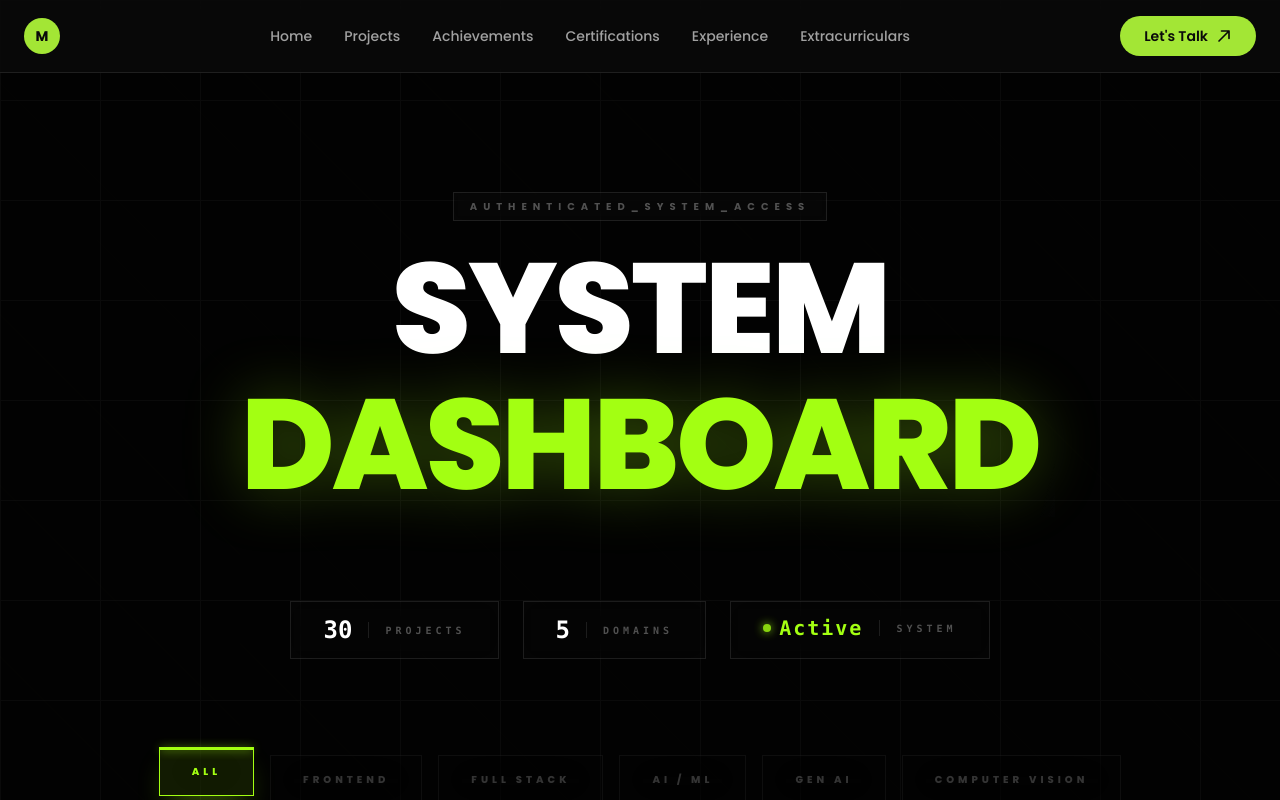
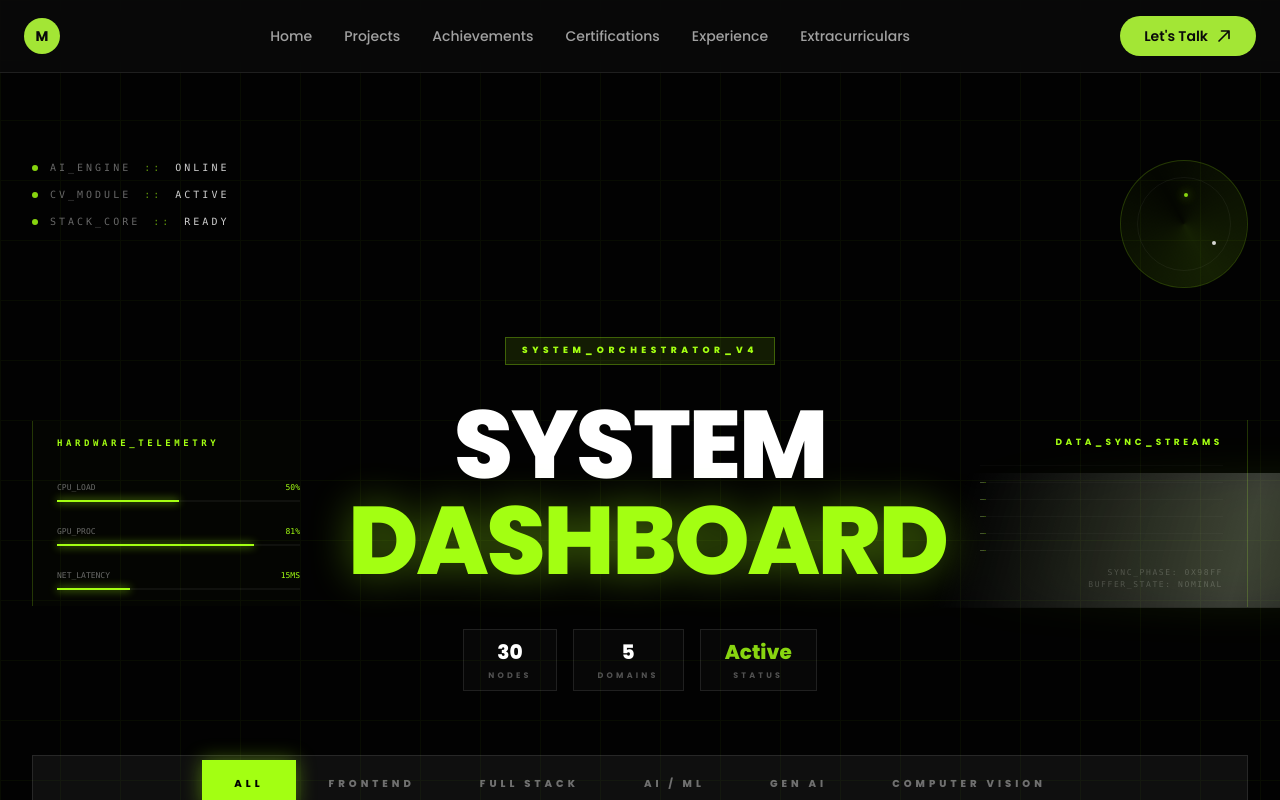
Before and after one commit to madhumithadasarathy/madhumitha_portfolio, a React (Vite) app: page /projects in a window 1280 px wide. Both pictures are taken after a click on the button "SKIP_LAUNCH". Shown: the top 800 px of the page. Built offline with nearby package versions, Linux system fonts and the light colour scheme.

Commit message:
feat: add HeroSection component with animated telemetry, radar, and data stream visualizations

```diff
--- a/src/components/HeroSection.jsx
+++ b/src/components/HeroSection.jsx
@@ -1,159 +1,171 @@
 import React, { useEffect, useState } from 'react';
 import anime from 'animejs';
 
-const SystemFeed = () => (
-  <div className="flex flex-col gap-6 font-mono opacity-20 select-none pointer-events-none">
-    {[
-      { label: 'AI_ENGINE', status: 'ONLINE' },
-      { label: 'CV_MODULE', status: 'SYNCED' },
-      { label: 'STACK_CORE', status: 'ACTIVE' }
-    ].map((item, i) => (
-      <div key={i} className="flex items-center gap-4 animate-[flicker_5s_infinite]" style={{ animationDelay: `${i * 0.8}s` }}>
-        <div className="w-1.5 h-1.5 bg-[#A3FF12] rounded-full animate-pulse shadow-[0_0_8px_rgba(163,255,18,0.5)]" />
-        <div className="text-[10px] tracking-[0.4em] text-white">
-          {item.label} <span className="text-[#A3FF12]/40 mx-2">→</span> <span className="text-[#A3FF12]">{item.status}</span>
+const Telemetry = () => {
+  const [data, setData] = useState({ cpu: 45, gpu: 72, latency: 14 });
+
+  useEffect(() => {
+    const interval = setInterval(() => {
+      setData({
+        cpu: Math.floor(40 + Math.random() * 15),
+        gpu: Math.floor(65 + Math.random() * 20),
+        latency: Math.floor(10 + Math.random() * 8)
+      });
+    }, 1500);
+    return () => clearInterval(interval);
+  }, []);
+
+  return (
+    <div className="flex flex-col gap-6 font-mono border-l border-[#A3FF12]/20 pl-6 py-4 bg-[#A3FF12]/[0.01]">
+      <div className="text-[9px] text-[#A3FF12] tracking-[0.4em] mb-2 font-bold uppercase">Hardware_Telemetry</div>
+      {[
+        { label: 'CPU_LOAD', val: data.cpu, unit: '%' },
+        { label: 'GPU_PROC', val: data.gpu, unit: '%' },
+        { label: 'NET_LATENCY', val: data.latency, unit: 'ms' }
+      ].map(stat => (
+        <div key={stat.label}>
+          <div className="flex justify-between text-[8px] text-white/40 mb-1.5 uppercase">
+            <span>{stat.label}</span>
+            <span className="text-[#A3FF12]">{stat.val}{stat.unit}</span>
+          </div>
+          <div className="h-[2px] bg-white/5 w-full relative">
+            <div className="h-full bg-[#A3FF12] transition-all duration-1000 shadow-[0_0_8px_#A3FF12]" style={{ width: `${stat.unit === '%' ? stat.val : (stat.val / 50) * 100}%` }} />
+          </div>
         </div>
+      ))}
+    </div>
+  );
+};
+
+const DataStreams = () => (
+  <div className="flex flex-col gap-4 w-full opacity-30">
+    {[...Array(6)].map((_, i) => (
+      <div key={i} className="h-px bg-white/10 w-full relative overflow-hidden">
+        <div className="absolute top-1/2 -translate-y-1/2 w-1.5 h-1.5 bg-[#A3FF12] rounded-full animate-[stream_3s_linear_infinite]"
+             style={{ animationDelay: `${i * 0.5}s` }} />
+        <div className="absolute top-1/2 -translate-y-1/2 w-1 h-1 bg-white rounded-full animate-[stream_4s_linear_infinite]"
+             style={{ animationDelay: `${i * 0.7}s`, opacity: 0.5 }} />
       </div>
     ))}
-    <div className="h-px w-24 bg-gradient-to-r from-white/20 to-transparent mt-4" />
-    <div className="text-[8px] text-white/10 tracking-[0.2em] leading-relaxed">
-      AUTO_SYNC: OK <br/>
-      LATENCY: 12ms
-    </div>
   </div>
 );
 
-const MinimalRadar = () => (
-  <div className="relative w-48 h-48 opacity-[0.15] pointer-events-none">
-    <div className="absolute inset-0 border border-white/20 rounded-full" />
-    <div className="absolute inset-8 border border-white/10 rounded-full" />
-    <div className="absolute inset-16 border border-white/5 rounded-full" />
-
-    {/* Sweep Animation */}
-    <div className="absolute inset-0 rounded-full animate-[spin_8s_linear_infinite]"
-         style={{ background: 'conic-gradient(from 0deg, transparent 0%, rgba(163,255,18,0.2) 50%, transparent 100%)' }} />
-
-    {/* Pulsing points */}
-    <div className="absolute top-1/4 right-1/4 w-1.5 h-1.5 bg-[#A3FF12] rounded-full animate-pulse shadow-[0_0_10px_#A3FF12]" />
-    <div className="absolute bottom-1/3 left-1/4 w-1.5 h-1.5 bg-white rounded-full animate-pulse shadow-[0_0_10px_#fff]" style={{ animationDelay: '2s' }} />
-
-    <div className="absolute top-1/2 left-1/2 -translate-x-1/2 -translate-y-1/2 text-[8px] text-white/20 font-bold tracking-[0.5em] uppercase">
-      Scan
-    </div>
+const Radar = () => (
+  <div className="relative w-32 h-32 border border-[#A3FF12]/20 rounded-full flex items-center justify-center bg-[#A3FF12]/[0.02]">
+    <div className="absolute inset-0 rounded-full animate-[spin_5s_linear_infinite]"
+         style={{ background: 'conic-gradient(from 0deg, transparent 0%, rgba(163,255,18,0.1) 50%, transparent 100%)' }} />
+    <div className="absolute inset-4 border border-white/5 rounded-full" />
+    <div className="absolute top-1/4 left-1/2 w-1 h-1 bg-[#A3FF12] rounded-full animate-pulse shadow-[0_0_10px_#A3FF12]" />
+    <div className="absolute bottom-1/3 right-1/4 w-1 h-1 bg-white rounded-full animate-pulse" />
   </div>
 );
 
 const HeroSection = ({ categories, activeCategory, onFilterChange }) => {
   useEffect(() => {
-    // Count-up animation with completion pulse
-    const metrics = document.querySelectorAll('.metric-count');
-    metrics.forEach(m => {
-      const val = m.getAttribute('data-val');
-      if (val) {
-        anime({
-          targets: m,
-          innerHTML: [0, val],
-          round: 1,
-          easing: 'easeOutExpo',
-          duration: 2500,
-          delay: 700,
-          complete: () => {
-            // Pulse the parent capsule
-            anime({
-              targets: m.closest('.metric-capsule'),
-              borderColor: ['rgba(255,255,255,0.1)', '#A3FF12', 'rgba(255,255,255,0.1)'],
-              boxShadow: ['0 0 0px rgba(163,255,18,0)', '0 0 20px rgba(163,255,18,0.2)', '0 0 0px rgba(163,255,18,0)'],
-              duration: 1000,
-              easing: 'easeInOutQuad'
-            });
-          }
-        });
-      }
+    anime({
+      targets: '.metric-val',
+      innerHTML: [0, (el) => el.getAttribute('data-val')],
+      round: 1,
+      easing: 'easeOutExpo',
+      duration: 2000,
+      delay: 500
     });
   }, []);
 
   return (
-    <section className="relative pt-48 pb-28 px-6 overflow-hidden border-b border-white/5">
-      {/* BACKGROUND ELEMENTS */}
-      <div className="absolute inset-0 pointer-events-none opacity-[0.03]"
-           style={{ backgroundImage: 'linear-gradient(rgba(255,255,255,1) 1px, transparent 1px), linear-gradient(90deg, rgba(255,255,255,1) 1px, transparent 1px)', backgroundSize: '100px 100px' }} />
+    <section className="relative pt-40 pb-20 px-8 overflow-hidden border-b border-white/5">
+      {/* Background Grids */}
+      <div className="absolute inset-0 pointer-events-none opacity-[0.04]"
+           style={{ backgroundImage: 'linear-gradient(rgba(163,255,18,1) 1px, transparent 1px), linear-gradient(90deg, rgba(163,255,18,1) 1px, transparent 1px)', backgroundSize: '60px 60px' }} />
 
-      {/* Diagonal Scanlines */}
-      <div className="absolute inset-0 pointer-events-none opacity-10 animate-[scanlines_40s_linear_infinite]"
-           style={{ backgroundImage: 'repeating-linear-gradient(45deg, transparent, transparent 120px, rgba(163,255,18,0.05) 120px, rgba(163,255,18,0.05) 121px)' }} />
+      <div className="max-w-[1600px] mx-auto relative z-10">
 
-      <div className="max-w-7xl mx-auto relative z-10 flex flex-col items-center">
-
-        {/* PERIPHERAL LAYOUT (SIT AT THE EDGES) */}
-        <div className="absolute top-0 left-0 hidden 2xl:block">
-          <SystemFeed />
-        </div>
-        <div className="absolute top-0 right-0 hidden 2xl:block">
-          <MinimalRadar />
+        {/* TOP ZONE: STATUS & RADAR */}
+        <div className="flex justify-between items-start mb-12">
+          <div className="flex flex-col gap-3 font-mono">
+            {[
+              { label: 'AI_ENGINE', status: 'ONLINE' },
+              { label: 'CV_MODULE', status: 'ACTIVE' },
+              { label: 'STACK_CORE', status: 'READY' }
+            ].map(s => (
+              <div key={s.label} className="flex items-center gap-3">
+                <div className="w-1.5 h-1.5 bg-[#A3FF12] rounded-full animate-pulse" />
+                <span className="text-[10px] text-white/40 tracking-[0.3em] uppercase">
+                  {s.label} <span className="text-[#A3FF12]/60 mx-1">::</span> <span className="text-white/80">{s.status}</span>
+                </span>
+              </div>
+            ))}
+          </div>
+          <Radar />
         </div>
 
-        {/* PRIMARY FOCUS: CENTER TITLE */}
-        <div className="text-center mb-16 animate-[breathe_10s_easeInOutSine_infinite]">
-          <div className="inline-block mb-6 px-4 py-1.5 border border-white/10 bg-white/[0.02] text-[10px] text-white/30 tracking-[0.6em] uppercase font-bold backdrop-blur-sm">
-            Authenticated_System_Access
+        <div className="grid grid-cols-1 lg:grid-cols-12 gap-12 items-center mb-16">
+
+          {/* LEFT SIDE: TELEMETRY */}
+          <div className="hidden lg:block lg:col-span-3">
+            <Telemetry />
           </div>
-          <h1 className="text-6xl md:text-9xl font-black tracking-tight uppercase leading-none select-none">
-            <span className="text-white">System</span><br/>
-            <span className="relative text-[#A3FF12] drop-shadow-[0_0_30px_rgba(163,255,18,0.3)] overflow-hidden inline-block py-2 px-4">
-              Dashboard
-              {/* Subtle Shimmer Sweep */}
-              <div className="absolute inset-0 bg-gradient-to-r from-transparent via-white/20 to-transparent -translate-x-full animate-[shimmer_6s_infinite] pointer-events-none" />
-            </span>
-          </h1>
+
+          {/* CENTER: CORE PANEL */}
+          <div className="col-span-1 lg:col-span-6 text-center">
+            <div className="inline-block px-4 py-1.5 bg-[#A3FF12]/10 border border-[#A3FF12]/30 text-[9px] text-[#A3FF12] font-black tracking-[0.5em] uppercase mb-8">
+              System_Orchestrator_V4
+            </div>
+            <h1 className="text-6xl md:text-8xl font-black tracking-tight uppercase leading-none select-none mb-10">
+              <span className="text-white">System</span><br/>
+              <span className="relative text-[#A3FF12] drop-shadow-[0_0_20px_rgba(163,255,18,0.4)]">
+                Dashboard
+                <div className="absolute inset-0 bg-gradient-to-r from-transparent via-white/20 to-transparent -translate-x-full animate-[shimmer_5s_infinite] pointer-events-none" />
+              </span>
+            </h1>
+
+            {/* METRICS STRIP */}
+            <div className="flex justify-center gap-4">
+              {[
+                { label: 'Nodes', val: 30 },
+                { label: 'Domains', val: 5 },
+                { label: 'Status', val: 'Active' }
+              ].map((m, i) => (
+                <div key={i} className="flex flex-col items-center px-6 py-2 border border-white/10 bg-white/[0.02]">
+                  {typeof m.val === 'number' ? (
+                    <span className="metric-val text-xl font-black text-white" data-val={m.val}>0</span>
+                  ) : (
+                    <span className="text-xl font-black text-[#A3FF12] animate-pulse">{m.val}</span>
+                  )}
+                  <span className="text-[8px] text-white/30 uppercase tracking-[0.4em] font-bold mt-1">{m.label}</span>
+                </div>
+              ))}
+            </div>
+          </div>
+
+          {/* RIGHT SIDE: DATA STREAMS */}
+          <div className="hidden lg:block lg:col-span-3">
+            <div className="border-r border-[#A3FF12]/20 pr-6 py-4">
+              <div className="text-[9px] text-[#A3FF12] tracking-[0.4em] mb-4 font-bold uppercase text-right">Data_Sync_Streams</div>
+              <DataStreams />
+              <div className="mt-4 text-[8px] text-white/20 uppercase tracking-[0.2em] font-mono text-right">
+                Sync_Phase: 0x98FF <br/>
+                Buffer_State: Nominal
+              </div>
+            </div>
+          </div>
+
         </div>
 
-        {/* METRICS STRIP (SLEEK CAPSULE BLOCKS) */}
-        <div className="flex flex-wrap justify-center gap-6 mb-24">
-          {[
-            { label: 'Projects', val: 30 },
-            { label: 'Domains', val: 5 },
-            { label: 'System', val: 'Active' }
-          ].map((m, i) => (
-            <div key={i} className="metric-capsule group px-8 py-3 border border-white/10 bg-white/[0.01] backdrop-blur-md transition-all duration-700 hover:border-white/20">
-               <div className="flex items-center gap-4 font-mono">
-                  {typeof m.val === 'number' ? (
-                    <span className="metric-count text-white text-2xl font-black group-hover:text-[#A3FF12] transition-colors" data-val={m.val}>0</span>
-                  ) : (
-                    <div className="flex items-center gap-2">
-                      <div className="w-2 h-2 bg-[#A3FF12] rounded-full animate-pulse shadow-[0_0_10px_#A3FF12]" />
-                      <span className="text-[#A3FF12] text-xl font-black tracking-widest">{m.val}</span>
-                    </div>
-                  )}
-                  <div className="w-px h-4 bg-white/10" />
-                  <span className="text-[10px] text-white/30 uppercase tracking-[0.4em] font-bold group-hover:text-white/50 transition-colors">{m.label}</span>
-               </div>
-            </div>
-          ))}
-        </div>
-
-        {/* TACTILE SYSTEM TOGGLES */}
-        <div className="flex flex-wrap justify-center gap-4">
+        {/* BOTTOM: CONTROL PANEL (FILTERS) */}
+        <div className="flex flex-wrap justify-center gap-px bg-white/5 border border-white/10 p-1">
           {categories.map((category) => (
             <button
               key={category}
               onClick={() => onFilterChange(category)}
               className={`
-                group relative px-8 py-4 text-[10px] font-black uppercase tracking-[0.4em] transition-all duration-500
-                active:scale-95
+                px-8 py-4 text-[10px] font-black uppercase tracking-[0.4em] transition-all duration-300
                 ${activeCategory === category
-                  ? 'text-[#A3FF12] border-[#A3FF12] bg-[#A3FF12]/10 shadow-[0_15px_30px_-10px_rgba(163,255,18,0.4)] -translate-y-2'
-                  : 'text-white/20 border-white/5 hover:border-white/20 hover:text-white/60 hover:-translate-y-1'}
-                border backdrop-blur-xl
+                  ? 'bg-[#A3FF12] text-black shadow-[0_0_20px_rgba(163,255,18,0.4)]'
+                  : 'text-white/40 hover:text-white hover:bg-white/5'}
               `}
             >
-              <span className="relative z-10">{category}</span>
-              {/* Selection Accent */}
-              {activeCategory === category && (
-                 <div className="absolute top-0 left-0 w-full h-[2px] bg-[#A3FF12] shadow-[0_0_10px_#A3FF12]" />
-              )}
-              {/* Corner Indicators */}
-              <div className="absolute top-0 left-0 w-1 h-1 border-t border-l border-white/20 opacity-0 group-hover:opacity-100 transition-opacity" />
-              <div className="absolute bottom-0 right-0 w-1 h-1 border-b border-r border-white/20 opacity-0 group-hover:opacity-100 transition-opacity" />
+              {category}
             </button>
           ))}
         </div>
@@ -163,20 +175,16 @@ const HeroSection = ({ categories, activeCategory, onFilterChange }) => {
       <style>{`
         @keyframes shimmer {
           0% { transform: translateX(-100%) skewX(-15deg); }
-          15% { transform: translateX(200%) skewX(-15deg); }
+          20% { transform: translateX(200%) skewX(-15deg); }
           100% { transform: translateX(200%) skewX(-15deg); }
         }
-        @keyframes breathe {
-          0%, 100% { transform: scale(1); }
-          50% { transform: scale(1.01); }
+        @keyframes stream {
+          from { left: -10%; }
+          to { left: 110%; }
         }
-        @keyframes scanlines {
-          from { background-position: 0 0; }
-          to { background-position: 1000px 1000px; }
-        }
-        @keyframes flicker {
-          0%, 18%, 22%, 25%, 53%, 57%, 100% { opacity: 1; }
-          20%, 24%, 55% { opacity: 0.3; }
+        @keyframes spin {
+          from { transform: rotate(0deg); }
+          to { transform: rotate(360deg); }
         }
       `}</style>
     </section>
```
